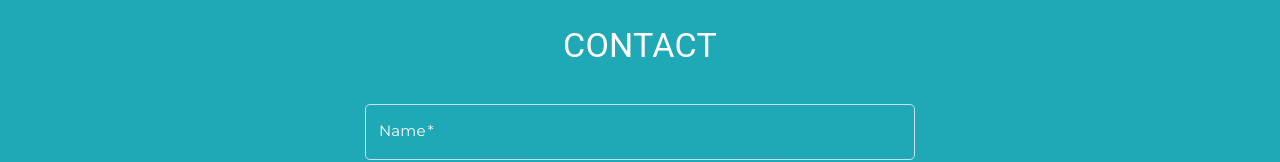
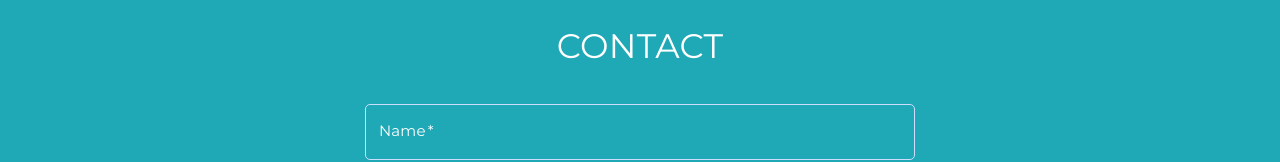
Before and after one commit to ahmetakinsel/react-contact-form, a React (Create React App) app: page / in a window 1280 px wide. Shown: the top 162 px of the page. Built offline with nearby package versions, Linux system fonts and the light colour scheme; a web font is replaced by a local one.

Commit message:
progress

```diff
--- a/src/components/Contact.jsx
+++ b/src/components/Contact.jsx
@@ -18,6 +18,9 @@ const FormContent = styled.div`
 const FieldWrapper = styled.div`
   padding: 25px;
 `;
+//#016170
+//#009393
+//#00e0c6
 
 //className={classes.textField}
 
@@ -170,11 +173,8 @@ const Contact = () => {
               className={classes.header}
               sx={{
                 color: "#fff",
-                "& .MuiTyphography-root": {
-                  color: "#fff",
-                  fontFamily: "Montserrat",
-                  fontWeight: "400",
-                },
+                fontFamily: "Montserrat",
+                fontWeight: "400",
               }}
             >
               Contact
```
